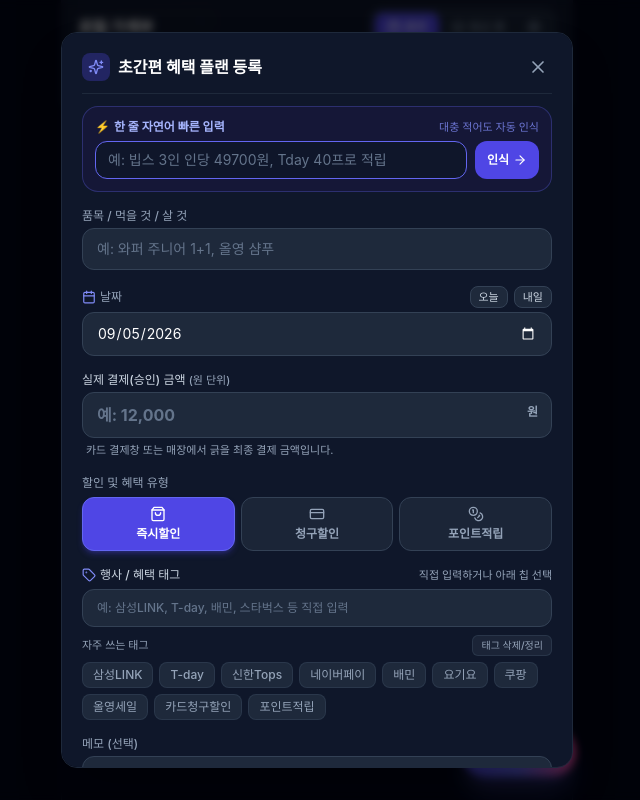
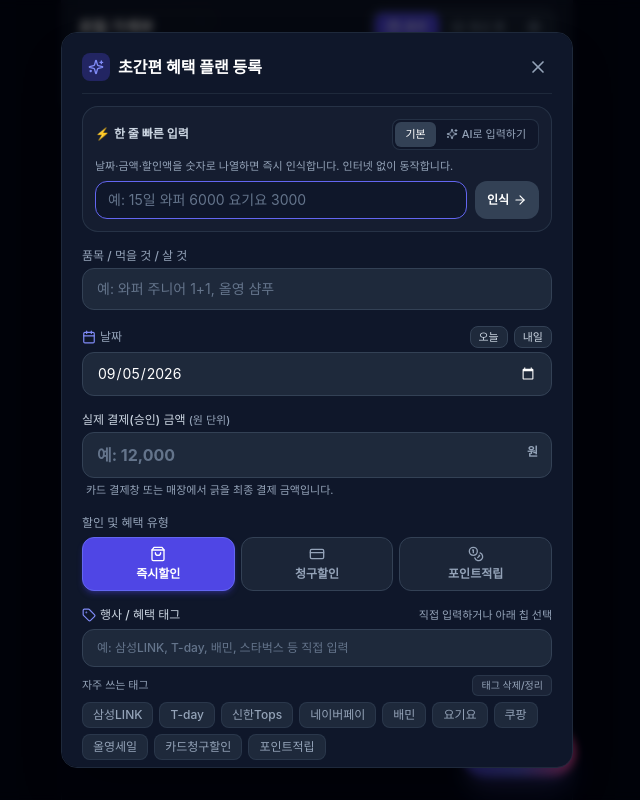
Before and after one commit to hyungoo7703/local-ledger, a React (Vite) app: page / in a window 1280 px wide. Both pictures are taken after a click on the button "플랜 등록하기". Shown: the part 231-1031 px from the top of the page, without its empty margins (323-963 px from the left). Built offline with nearby package versions, Linux system fonts and the light colour scheme.

Commit message:
feat: 한 줄 입력을 기본/AI 모드로 분리하고 AI 실패 시 정규식 자동 대체 제거

```diff
--- a/src/components/QuickAddModal.tsx
+++ b/src/components/QuickAddModal.tsx
@@ -43,7 +43,8 @@ export const QuickAddModal: React.FC<QuickAddModalProps> = ({
   const [memo, setMemo] = useState('');
   const [isTagManageMode, setIsTagManageMode] = useState(false);
   const [isAiRunning, setIsAiRunning] = useState(false);
-  const [aiNotice, setAiNotice] = useState<{ kind: 'ok' | 'warn'; text: string } | null>(null);
+  const [aiNotice, setAiNotice] = useState<{ kind: 'ok' | 'warn' | 'error'; text: string } | null>(null);
+  const [inputMode, setInputMode] = useState<'basic' | 'ai'>('basic');
 
   const quickInputRef = useRef<HTMLInputElement>(null);
   const titleInputRef = useRef<HTMLInputElement>(null);
@@ -77,6 +78,7 @@ export const QuickAddModal: React.FC<QuickAddModalProps> = ({
       setIsTagManageMode(false);
       setAiNotice(null);
       setIsAiRunning(false);
+      setInputMode('basic');
     }
   }, [isOpen, editItem, initialDate, quickTags]);
 
@@ -92,15 +94,24 @@ export const QuickAddModal: React.FC<QuickAddModalProps> = ({
     if (parsed.dealTag) setDealTag(parsed.dealTag);
   };
 
-  // AI 키가 있으면 AI로, 없거나 실패하면 기존 정규식으로 처리한다.
+  // 기본 모드는 정규식, AI 모드는 Gemini. AI가 실패해도 정규식으로 몰래 넘기지 않는다.
+  // 정규식 결과가 AI 결과와 전혀 다른 품질이라, 실패를 감추면 잘못된 값을 저장하게 된다.
   const handleApplyQuickText = async (e?: React.FormEvent) => {
     if (e) e.preventDefault();
     if (!quickText.trim() || isAiRunning) return;
 
+    if (inputMode === 'basic') {
+      applyRegexParse();
+      setAiNotice(null);
+      return;
+    }
+
     const aiConfig = loadAiConfig();
     if (!hasApiKey(aiConfig)) {
-      applyRegexParse();
-      setAiNotice(null);
+      setAiNotice({
+        kind: 'error',
+        text: '설정 탭에서 Gemini API 키를 먼저 등록해 주세요.'
+      });
       return;
     }
 
@@ -132,10 +143,11 @@ export const QuickAddModal: React.FC<QuickAddModalProps> = ({
           : null
       );
     } catch (err) {
-      const message =
-        err instanceof AiError ? err.message : 'AI 인식에 실패했습니다.';
-      applyRegexParse();
-      setAiNotice({ kind: 'warn', text: `${message} 기본 인식으로 처리했습니다.` });
+      const message = err instanceof AiError ? err.message : 'AI 인식에 실패했습니다.';
+      setAiNotice({
+        kind: 'error',
+        text: `${message} 잠시 후 다시 시도하거나, '기본'으로 전환해 직접 입력해 주세요.`
+      });
     } finally {
       setIsAiRunning(false);
     }
@@ -144,33 +156,14 @@ export const QuickAddModal: React.FC<QuickAddModalProps> = ({
   const handleSubmit = (e: React.FormEvent) => {
     e.preventDefault();
 
-    // 만약 한 줄 입력만 적고 바로 등록 버튼을 누른 경우 자동 파싱
-    let finalTitle = title.trim();
-    let finalPaid = parseInt(finalPrice.replace(/,/g, ''), 10) || 0;
-    let finalType: BenefitType = benefitType;
-    let finalBenefit = parseInt(benefitAmount.replace(/,/g, ''), 10) || 0;
-    let finalTargetDate = date || getTodayString();
-    let finalSelectedTag = dealTag;
-
-    if (!finalTitle && quickText.trim()) {
-      const parsed = parseQuickEntry(quickText, currentYear, currentMonth, quickTags);
-      finalTitle = parsed.title;
-      if (parsed.finalPrice > 0) finalPaid = parsed.finalPrice;
-      finalType = parsed.benefitType;
-      if (parsed.benefitAmount > 0) finalBenefit = parsed.benefitAmount;
-      if (parsed.date) finalTargetDate = parsed.date;
-      if (parsed.dealTag) finalSelectedTag = parsed.dealTag;
-    }
-
-    if (!finalTitle) {
-      finalTitle = '소비/혜택 플랜';
-    }
-
-    if (finalType === 'instant') {
-      finalBenefit = 0;
-    }
-
-    const trimmedTag = (finalSelectedTag || '').trim();
+    // 폼에 보이는 값만 저장한다. 여기서 몰래 다시 파싱하면 사용자가 확인한 값과 달라진다.
+    const finalTitle = title.trim() || '소비/혜택 플랜';
+    const finalPaid = parseInt(finalPrice.replace(/,/g, ''), 10) || 0;
+    const finalType: BenefitType = benefitType;
+    const finalBenefit =
+      finalType === 'instant' ? 0 : parseInt(benefitAmount.replace(/,/g, ''), 10) || 0;
+    const finalTargetDate = date || getTodayString();
+    const trimmedTag = dealTag.trim();
 
     // 직접 입력한 새 태그는 quickTags에 자동으로 등록하여 다음번 원터치 재사용 지원
     if (trimmedTag && !quickTags.includes(trimmedTag)) {
@@ -239,15 +232,57 @@ export const QuickAddModal: React.FC<QuickAddModalProps> = ({
         <form onSubmit={handleSubmit} className="space-y-4 pt-3">
           {/* Quick One-Liner Box (when not editing) */}
           {!editItem && (
-            <div className="bg-indigo-950/40 border border-indigo-500/30 rounded-2xl p-3">
-              <div className="flex items-center justify-between text-xs text-indigo-300 font-medium mb-1.5">
-                <span className="flex items-center gap-1">
-                  ⚡ <strong>한 줄 자연어 빠른 입력</strong>
+            <div
+              className={`border rounded-2xl p-3 transition-colors ${
+                inputMode === 'ai'
+                  ? 'bg-indigo-950/40 border-indigo-500/30'
+                  : 'bg-slate-800/40 border-slate-700/60'
+              }`}
+            >
+              {/* 모드 전환 */}
+              <div className="flex items-center justify-between mb-2">
+                <span className="text-xs font-medium text-slate-300 flex items-center gap-1">
+                  ⚡ <strong>한 줄 빠른 입력</strong>
                 </span>
-                <span className="text-[11px] text-indigo-400/80">
-                  대충 적어도 자동 인식
-                </span>
+                <div className="flex items-center bg-slate-900/80 p-0.5 rounded-lg border border-slate-700/60 text-[11px]">
+                  <button
+                    type="button"
+                    onClick={() => {
+                      setInputMode('basic');
+                      setAiNotice(null);
+                    }}
+                    className={`px-2.5 py-1 rounded-md font-medium transition ${
+                      inputMode === 'basic'
+                        ? 'bg-slate-700 text-white shadow-sm'
+                        : 'text-slate-400 hover:text-slate-200'
+                    }`}
+                  >
+                    기본
+                  </button>
+                  <button
+                    type="button"
+                    onClick={() => {
+                      setInputMode('ai');
+                      setAiNotice(null);
+                    }}
+                    className={`px-2.5 py-1 rounded-md font-medium transition flex items-center gap-1 ${
+                      inputMode === 'ai'
+                        ? 'bg-indigo-600 text-white shadow-sm'
+                        : 'text-slate-400 hover:text-slate-200'
+                    }`}
+                  >
+                    <Sparkles className="w-3 h-3" />
+                    AI로 입력하기
+                  </button>
+                </div>
               </div>
+
+              <p className="text-[11px] text-slate-400 mb-1.5 leading-relaxed">
+                {inputMode === 'ai'
+                  ? '문장으로 편하게 적으면 됩니다. 개수·퍼센트·상대 날짜도 인식합니다.'
+                  : '날짜·금액·할인액을 숫자로 나열하면 즉시 인식합니다. 인터넷 없이 동작합니다.'}
+              </p>
+
               <div className="flex gap-2">
                 <input
                   ref={quickInputRef}
@@ -260,14 +295,22 @@ export const QuickAddModal: React.FC<QuickAddModalProps> = ({
                       handleApplyQuickText();
                     }
                   }}
-                  placeholder="예: 빕스 3인 인당 49700원, Tday 40프로 적립"
+                  placeholder={
+                    inputMode === 'ai'
+                      ? '예: 빕스 3인 인당 49700원, Tday 40프로 적립'
+                      : '예: 15일 와퍼 6000 요기요 3000'
+                  }
                   className="flex-1 bg-slate-900/90 border border-slate-700/80 rounded-xl px-3 py-2 text-sm text-white placeholder-slate-500 focus:outline-none focus:border-indigo-500"
                 />
                 <button
                   type="button"
                   onClick={() => handleApplyQuickText()}
                   disabled={isAiRunning}
-                  className="px-3 py-2 bg-indigo-600 hover:bg-indigo-500 disabled:bg-slate-700 text-white rounded-xl text-xs font-semibold flex items-center gap-1 shrink-0 active:scale-95 transition"
+                  className={`px-3 py-2 disabled:bg-slate-700 text-white rounded-xl text-xs font-semibold flex items-center gap-1 shrink-0 active:scale-95 transition ${
+                    inputMode === 'ai'
+                      ? 'bg-indigo-600 hover:bg-indigo-500'
+                      : 'bg-slate-700 hover:bg-slate-600'
+                  }`}
                 >
                   {isAiRunning ? (
                     <>
@@ -288,11 +331,25 @@ export const QuickAddModal: React.FC<QuickAddModalProps> = ({
                   className={`mt-2 p-2 rounded-xl text-[11px] border leading-relaxed ${
                     aiNotice.kind === 'ok'
                       ? 'bg-emerald-950/40 border-emerald-500/30 text-emerald-200'
-                      : 'bg-amber-950/40 border-amber-500/30 text-amber-200'
+                      : aiNotice.kind === 'warn'
+                      ? 'bg-amber-950/40 border-amber-500/30 text-amber-200'
+                      : 'bg-rose-950/40 border-rose-500/30 text-rose-200'
                   }`}
                 >
                   {aiNotice.kind === 'ok' && <strong className="mr-1">계산 근거:</strong>}
                   {aiNotice.text}
+                  {aiNotice.kind === 'error' && (
+                    <button
+                      type="button"
+                      onClick={() => {
+                        setInputMode('basic');
+                        setAiNotice(null);
+                      }}
+                      className="mt-1.5 block px-2 py-1 rounded-lg bg-slate-800 border border-slate-600 text-[11px] font-semibold text-slate-200 hover:text-white transition active:scale-95"
+                    >
+                      기본 입력으로 전환
+                    </button>
+                  )}
                 </div>
               )}
             </div>
```
Also changed, not shown: 1 other file (tests, documents, lock files or other folders).
